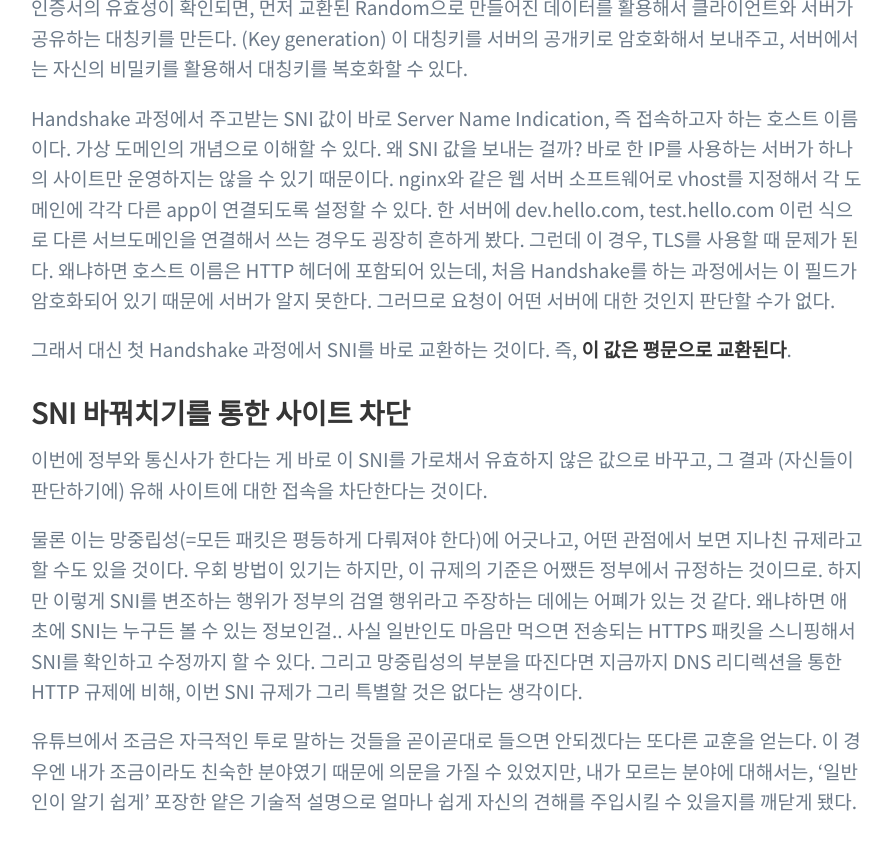
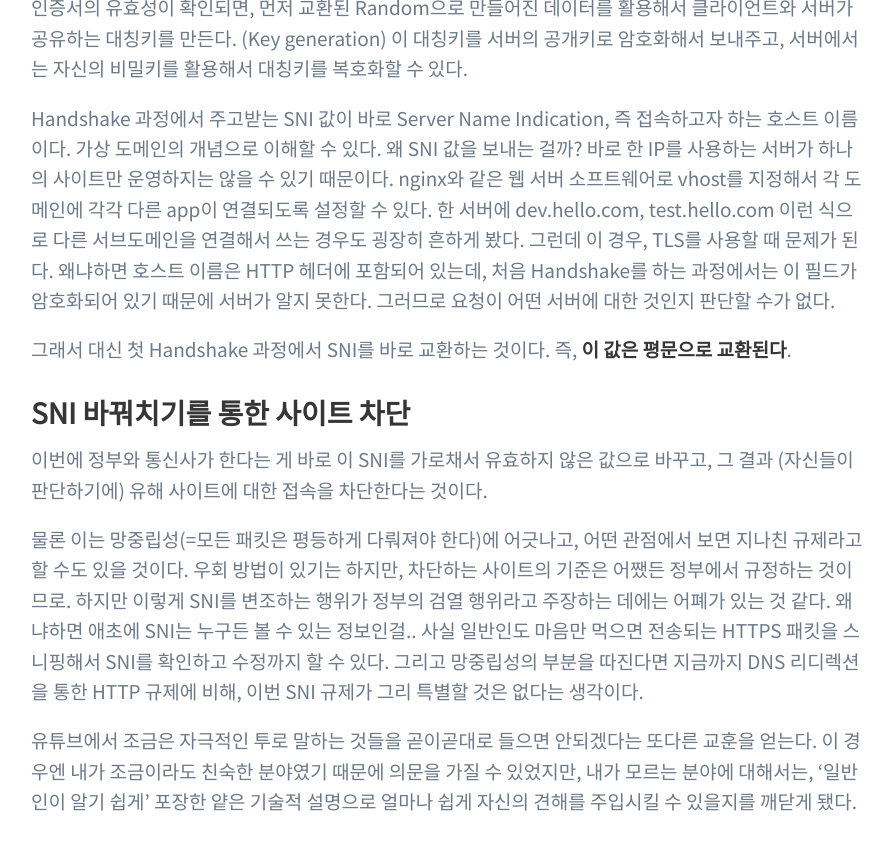
Before and after one commit to greenmonn/greenmonn.github.io, a Jekyll site: the page built from _posts/2019-02-24-sni-monitoring-on-https.md, in a window 1280 px wide and 900 px high, scrolled down 1936 px. Shown: the top 850 px of the window, without its empty margins (193-1084 px from the left). Built offline with Jekyll 4.4.1, drawn with Linux system fonts in a browser that asks for light colours; some web fonts are replaced; our own code applies the rules of GitHub Pages for plain Markdown files; comment, search, counter and statistics services are not loaded.

Commit message:
Minor modification on post content

```diff
--- a/_posts/2019-02-24-sni-monitoring-on-https.md
+++ b/_posts/2019-02-24-sni-monitoring-on-https.md
@@ -37,6 +37,6 @@ Handshake 과정에서 주고받는 SNI 값이 바로 Server Name Indication,
 ## SNI 바꿔치기를 통한 사이트 차단
 이번에 정부와 통신사가 한다는 게 바로 이 SNI를 가로채서 유효하지 않은 값으로 바꾸고, 그 결과 (자신들이 판단하기에) 유해 사이트에 대한 접속을 차단한다는 것이다.
 
-물론 이는 망중립성(=모든 패킷은 평등하게 다뤄져야 한다)에 어긋나고, 어떤 관점에서 보면 지나친 규제라고 할 수도 있을 것이다. 우회 방법이 있기는 하지만, 이 규제의 기준은 어쨌든 정부에서 규정하는 것이므로. 하지만 이렇게 SNI를 변조하는 행위가 정부의 검열 행위라고 주장하는 데에는 어폐가 있는 것 같다. 왜냐하면 애초에 SNI는 누구든 볼 수 있는 정보인걸.. 사실 일반인도 마음만 먹으면 전송되는 HTTPS 패킷을 스니핑해서 SNI를 확인하고 수정까지 할 수 있다. 그리고 망중립성의 부분을 따진다면 지금까지 DNS 리디렉션을 통한 HTTP 규제에 비해, 이번 SNI 규제가 그리 특별할 것은 없다는 생각이다.
+물론 이는 망중립성(=모든 패킷은 평등하게 다뤄져야 한다)에 어긋나고, 어떤 관점에서 보면 지나친 규제라고 할 수도 있을 것이다. 우회 방법이 있기는 하지만, 차단하는 사이트의 기준은 어쨌든 정부에서 규정하는 것이므로. 하지만 이렇게 SNI를 변조하는 행위가 정부의 검열 행위라고 주장하는 데에는 어폐가 있는 것 같다. 왜냐하면 애초에 SNI는 누구든 볼 수 있는 정보인걸.. 사실 일반인도 마음만 먹으면 전송되는 HTTPS 패킷을 스니핑해서 SNI를 확인하고 수정까지 할 수 있다. 그리고 망중립성의 부분을 따진다면 지금까지 DNS 리디렉션을 통한 HTTP 규제에 비해, 이번 SNI 규제가 그리 특별할 것은 없다는 생각이다.
 
 유튜브에서 조금은 자극적인 투로 말하는 것들을 곧이곧대로 들으면 안되겠다는 또다른 교훈을 얻는다. 이 경우엔 내가 조금이라도 친숙한 분야였기 때문에 의문을 가질 수 있었지만, 내가 모르는 분야에 대해서는, ‘일반인이 알기 쉽게’ 포장한 얕은 기술적 설명으로 얼마나 쉽게 자신의 견해를 주입시킬 수 있을지를 깨닫게 됐다.
```
